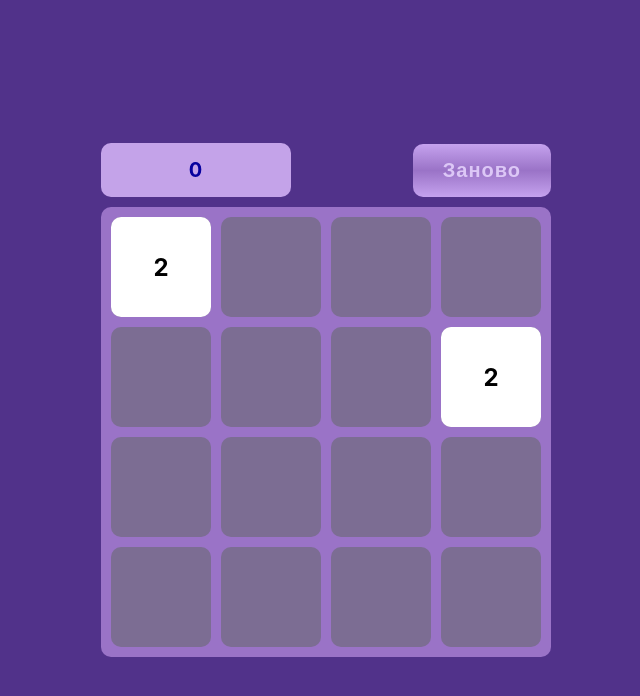
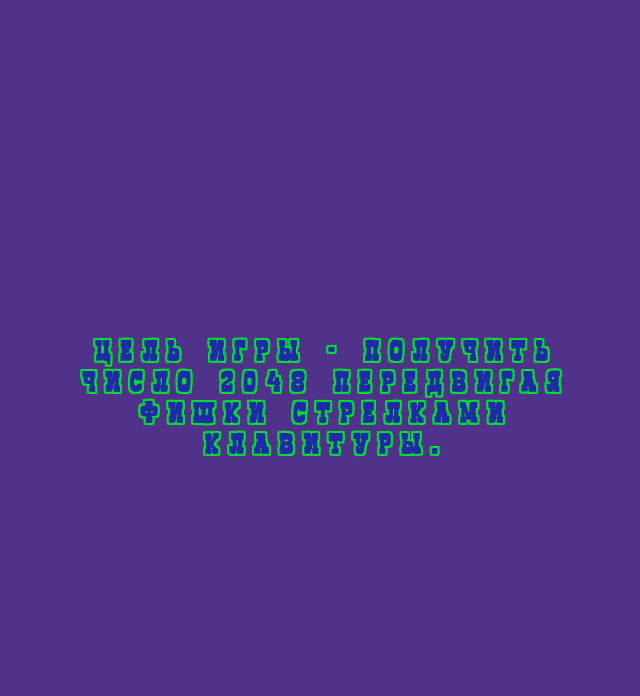
Before and after one commit to Mrak9087/game2048, a React (Create React App) app: page / in a window 1280 px wide. Shown: the top 696 px of the page, without its empty margins (314-954 px from the left). Built offline with nearby package versions, Linux system fonts and the light colour scheme.

Commit message:
feat: add Layuot, page Main and routing

```diff
--- a/src/App.tsx
+++ b/src/App.tsx
@@ -1,4 +1,7 @@
 import React from 'react';
+import { BrowserRouter, Routes, Route } from 'react-router-dom';
+import Main from './pages/Main';
+import Layout from './Layout';
 import Game from './pages/Game';
 
 import './fonts.css';
@@ -6,9 +9,14 @@ import './App.css';
 
 function App() {
   return (
-    <div className="App">
-      <Game />
-    </div>
+    <BrowserRouter>
+      <Routes>
+        <Route path='/' element={<Layout />}>
+          <Route index element={<Main />} />
+          <Route path='game' element={<Game />} />
+        </Route>
+      </Routes>
+    </BrowserRouter>
   );
 }
 
--- /dev/null
+++ b/src/Layout/Layout.tsx
@@ -0,0 +1,11 @@
+import { Outlet } from "react-router-dom"
+
+const Layout = () =>{
+    return (
+        <div className="App">
+            <Outlet />
+        </div>
+    )
+}
+
+export default Layout
--- /dev/null
+++ b/src/Layout/index.ts
@@ -0,0 +1,3 @@
+import Layout from "./Layout";
+
+export default Layout;
--- /dev/null
+++ b/src/pages/Main/Main.tsx
@@ -0,0 +1,13 @@
+import './main.css';
+
+const Main = ()=>{
+    return (
+        <div className='main'>
+            <div className='mainWrapper'>
+                Цель игры - получить число 2048 передвигая фишки стрелками клавитуры.
+            </div>
+        </div>
+    )
+}
+
+export default Main;
--- /dev/null
+++ b/src/pages/Main/index.ts
@@ -0,0 +1,3 @@
+import Main from "./Main";
+
+export default Main;
--- /dev/null
+++ b/src/pages/Main/main.css
@@ -0,0 +1,25 @@
+.main {
+    width: 100%;
+    height: 100vh;
+    display: flex;
+    justify-content: center;
+    align-items: center;
+}
+
+.mainWrapper {
+    max-width: 500px;
+    width: 100%;
+    display: flex;
+    justify-content: center;
+    text-align: center;
+    font-size: 30px;
+    color: #212aa6;
+    font-weight: bold;
+    font-family: BoncegroFF4F;
+    letter-spacing: 10px;
+    text-shadow: 0px 1px 0 rgb(4, 218, 54), 0px -1px 0 rgb(4, 218, 54), 1px 0px 0 rgb(4, 218, 54),
+    -1px 0px 0 rgb(4, 218, 54), 1px 1px 0 rgb(4, 218, 54), 1px -1px 0 rgb(4, 218, 54),
+    -1px 1px 0 rgb(4, 218, 54), -1px -1px 0 rgb(4, 218, 54), 0px 2px 0 rgb(4, 218, 54),
+    0px -2px 0 rgb(4, 218, 54), 2px 0px 0 rgb(4, 218, 54), -2px 0px 0 rgb(4, 218, 54), 2px 2px 0 rgb(4, 218, 54),
+    2px -2px 0 rgb(4, 218, 54), -2px 2px 0 rgb(4, 218, 54), -2px -2px 0 rgb(4, 218, 54);
+}
```
